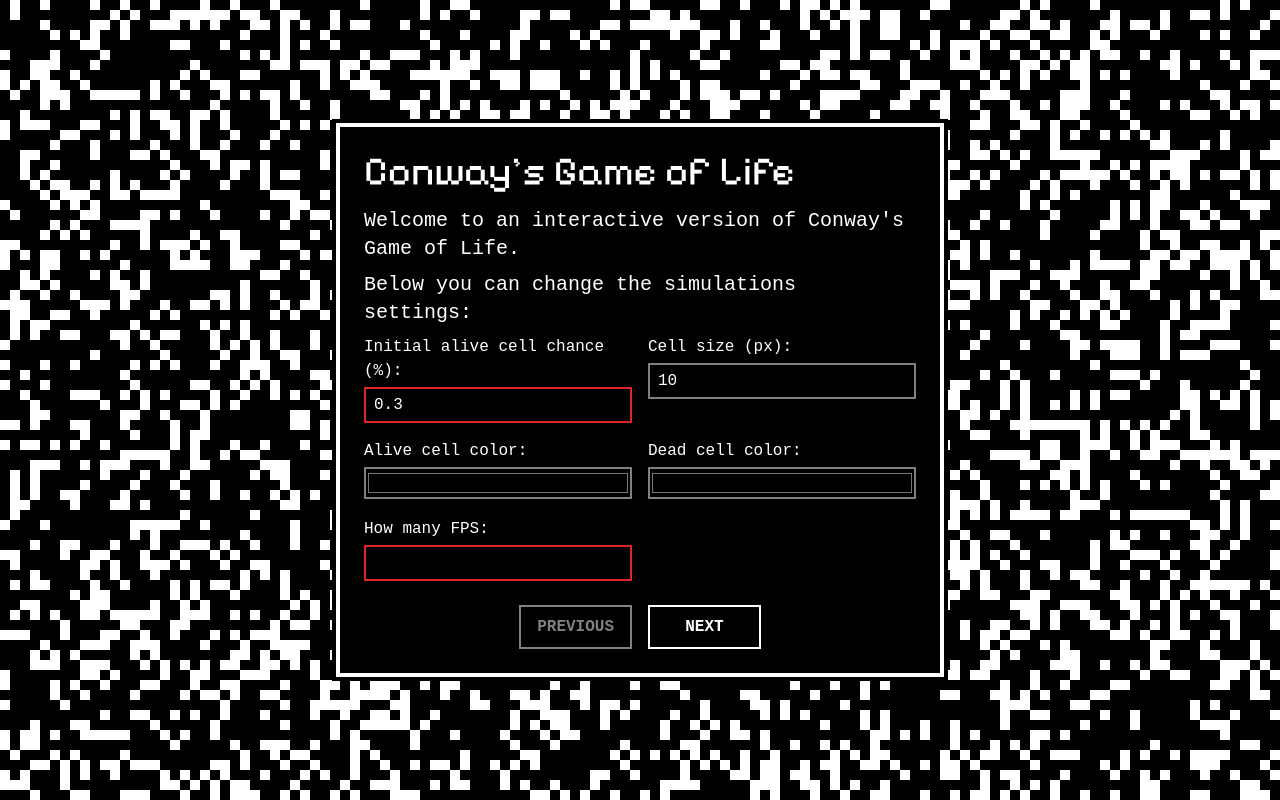
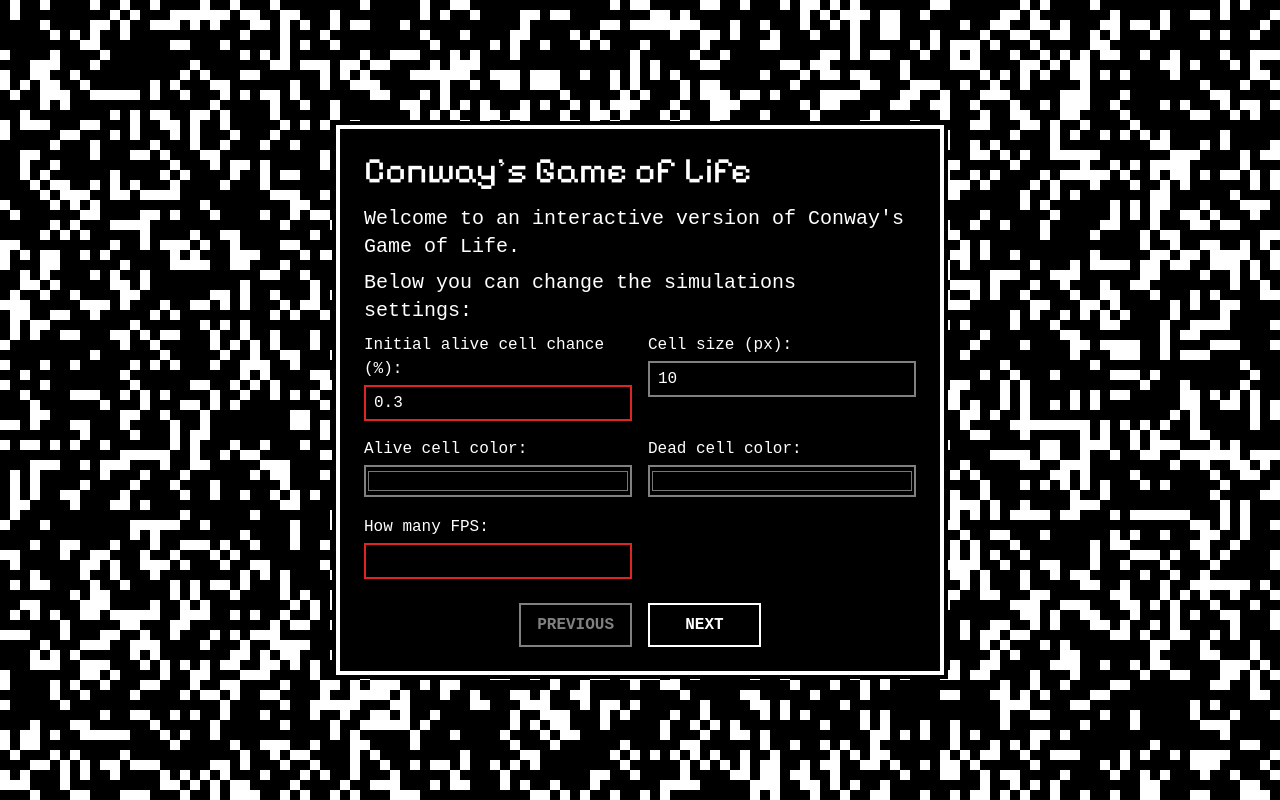
Before and after one commit to rafal-strozyk/interactive-game-of-life, a Vue app: page / in a window 1280 px wide. Built offline with nearby package versions, Linux system fonts and the light colour scheme.

Commit message:
feat(styles): style h1 using tailwind

```diff
--- a/src/assets/styles/main.scss
+++ b/src/assets/styles/main.scss
@@ -14,10 +14,8 @@
   opacity: 0;
 }
 
-h1 {
-  font-family: "Pixelify Sans", sans-serif;
-  font-weight: 400;
-  margin: 0 auto 1rem;
-  font-size: 2.5rem;
-  line-height: 1;
+@layer components {
+  h1 {
+    @apply font-pixel text-4xl leading-none mt-0 mb-4 mx-auto font-normal;
+  }
 }
--- a/tailwind.config.js
+++ b/tailwind.config.js
@@ -2,7 +2,11 @@
 module.exports = {
   content: ["./src/**/*.{html,js,ts,vue}"],
   theme: {
-    extend: {},
+    extend: {
+      fontFamily: {
+        pixel: ['"Pixelify Sans"', "sans-serif"],
+      },
+    },
   },
   plugins: [],
 };
```
